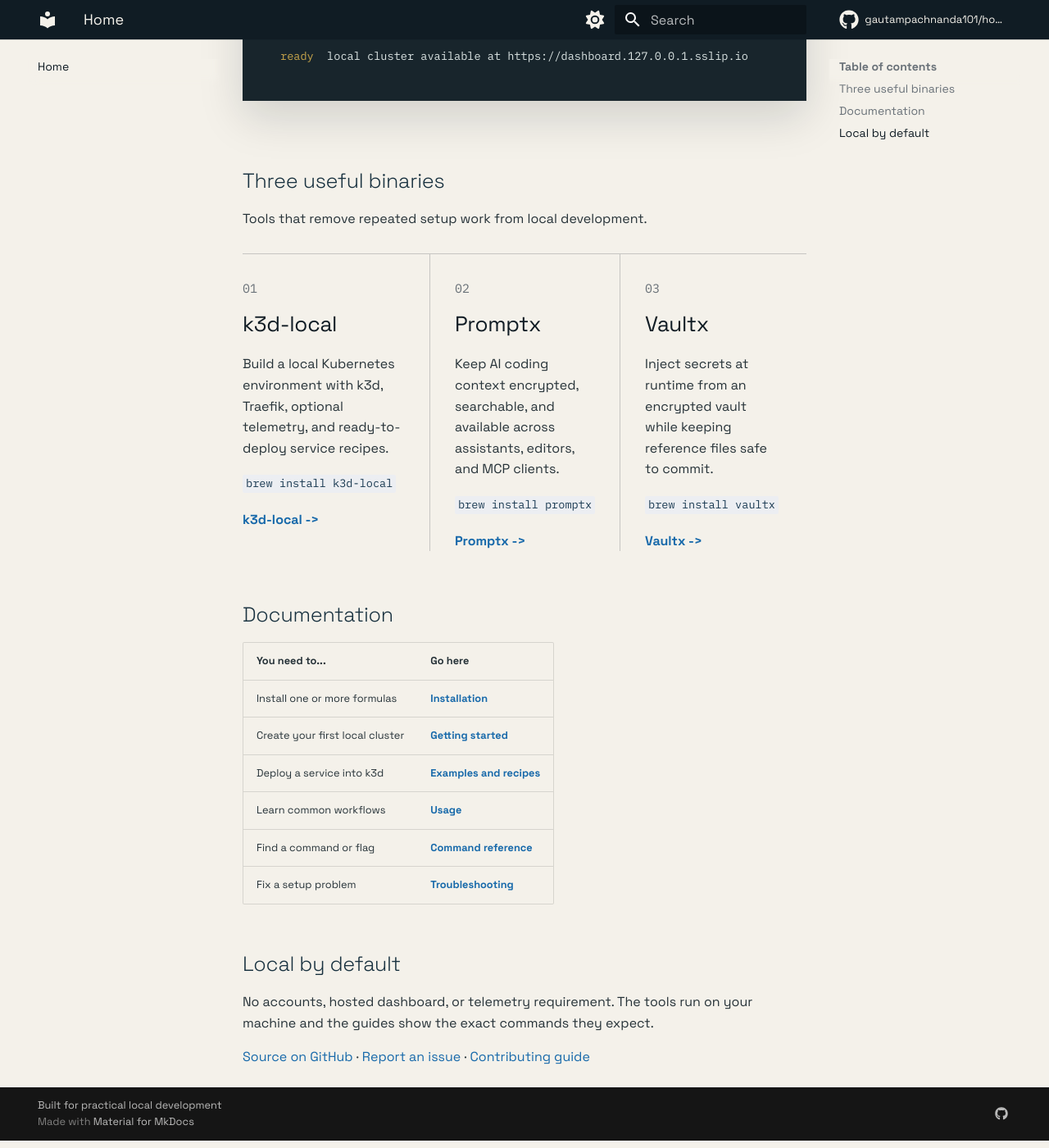
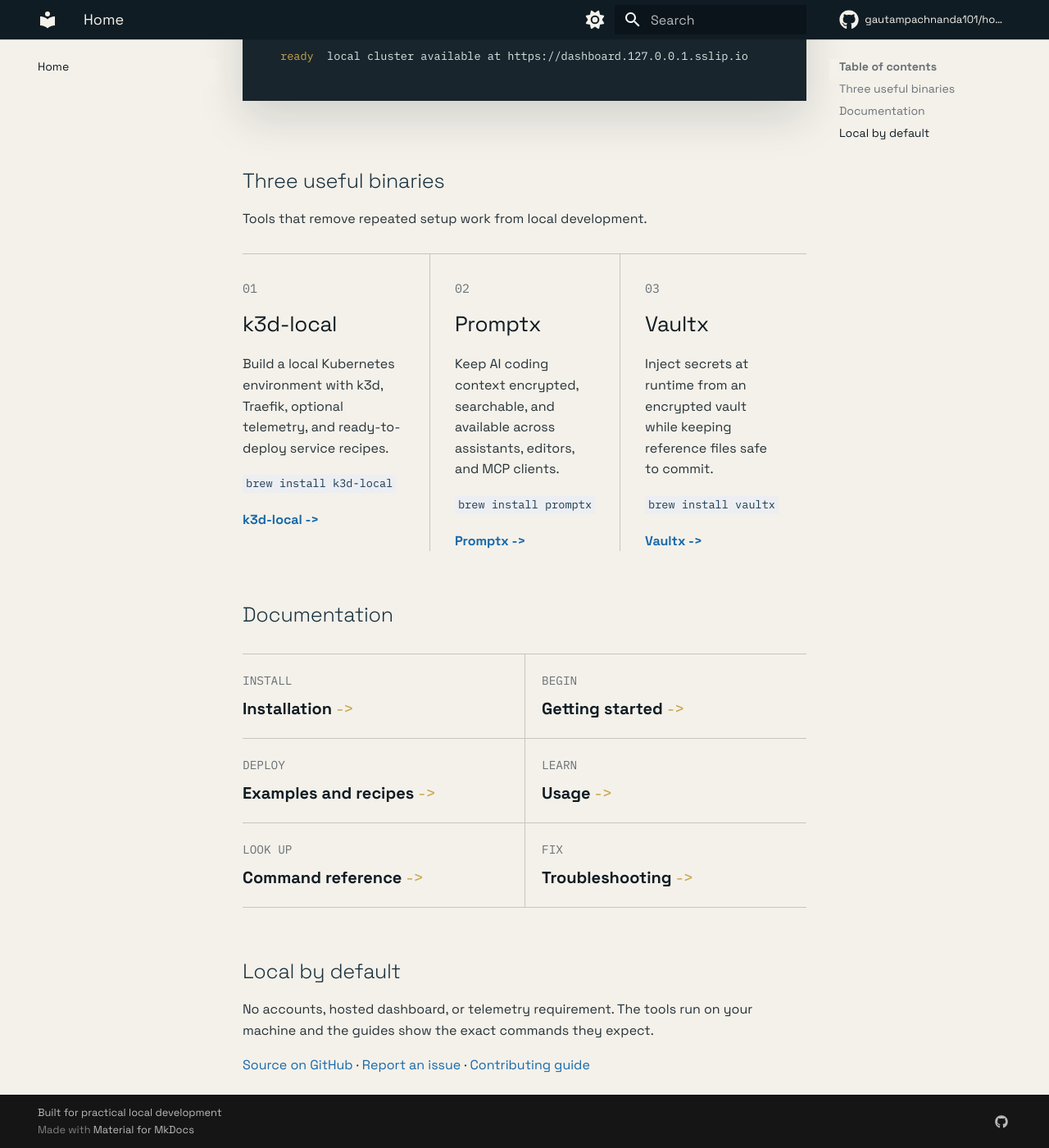
Before and after one commit to gautampachnanda101/homebrew-tap, an MkDocs documentation site: the page built from docs/index.md, in a window 1280 px wide and 1400 px high, scrolled down 994 px. Shown: the whole window at 82% size. Built offline with MkDocs 1.6.1 and Material for MkDocs 9.7.7, drawn with Linux system fonts in a browser that asks for light colours; comment, search, counter and statistics services are not loaded.

Commit message:
docs: replace fragile navigation table

```diff
--- a/docs/index.md
+++ b/docs/index.md
@@ -46,14 +46,14 @@
 
 ## Documentation
 
-| You need to... | Go here |
-| --- | --- |
-| Install one or more formulas | [Installation](https://gautampachnanda101.github.io/homebrew-tap/installation/) |
-| Create your first local cluster | [Getting started](https://gautampachnanda101.github.io/homebrew-tap/getting-started/) |
-| Deploy a service into k3d | [Examples and recipes](https://gautampachnanda101.github.io/homebrew-tap/examples/) |
-| Learn common workflows | [Usage](https://gautampachnanda101.github.io/homebrew-tap/usage/) |
-| Find a command or flag | [Command reference](https://gautampachnanda101.github.io/homebrew-tap/reference/commands/) |
-| Fix a setup problem | [Troubleshooting](https://gautampachnanda101.github.io/homebrew-tap/troubleshooting/) |
+<nav class="docs-links" aria-label="Documentation">
+  <a href="https://gautampachnanda101.github.io/homebrew-tap/installation/"><span>Install</span><strong>Installation <b aria-hidden="true">-&gt;</b></strong></a>
+  <a href="https://gautampachnanda101.github.io/homebrew-tap/getting-started/"><span>Begin</span><strong>Getting started <b aria-hidden="true">-&gt;</b></strong></a>
+  <a href="https://gautampachnanda101.github.io/homebrew-tap/examples/"><span>Deploy</span><strong>Examples and recipes <b aria-hidden="true">-&gt;</b></strong></a>
+  <a href="https://gautampachnanda101.github.io/homebrew-tap/usage/"><span>Learn</span><strong>Usage <b aria-hidden="true">-&gt;</b></strong></a>
+  <a href="https://gautampachnanda101.github.io/homebrew-tap/reference/commands/"><span>Look up</span><strong>Command reference <b aria-hidden="true">-&gt;</b></strong></a>
+  <a href="https://gautampachnanda101.github.io/homebrew-tap/troubleshooting/"><span>Fix</span><strong>Troubleshooting <b aria-hidden="true">-&gt;</b></strong></a>
+</nav>
 
 ## Local by default
 
--- a/docs/stylesheets/extra.css
+++ b/docs/stylesheets/extra.css
@@ -366,6 +366,44 @@
   color: #8b6915;
 }
 
+.docs-links {
+  border-top: 1px solid rgba(16, 28, 36, 0.2);
+  display: grid;
+  grid-template-columns: repeat(2, 1fr);
+  margin: 1.5rem 0 3rem;
+}
+
+.docs-links a {
+  border-bottom: 1px solid rgba(16, 28, 36, 0.2);
+  color: var(--tap-ink);
+  display: flex;
+  flex-direction: column;
+  gap: 0.35rem;
+  padding: 1rem 1rem 1rem 0;
+  text-decoration: none;
+}
+
+.docs-links a:nth-child(even) {
+  border-left: 1px solid rgba(16, 28, 36, 0.2);
+  padding-left: 1rem;
+}
+
+.docs-links span {
+  color: var(--tap-muted);
+  font-family: var(--md-code-font-family);
+  font-size: 0.72rem;
+  text-transform: uppercase;
+}
+
+.docs-links strong {
+  font-size: 1rem;
+}
+
+.docs-links b {
+  color: var(--tap-gold);
+  font-weight: 400;
+}
+
 .md-typeset table a {
   color: #1769aa;
   font-weight: 700;
@@ -382,6 +420,16 @@
 [data-md-color-scheme="slate"] .formula-grid,
 [data-md-color-scheme="slate"] .formula-item + .formula-item {
   border-color: rgba(237, 242, 245, 0.2);
+}
+
+[data-md-color-scheme="slate"] .docs-links,
+[data-md-color-scheme="slate"] .docs-links a,
+[data-md-color-scheme="slate"] .docs-links a:nth-child(even) {
+  border-color: rgba(237, 242, 245, 0.2);
+}
+
+[data-md-color-scheme="slate"] .docs-links a {
+  color: #edf2f5;
 }
 
 @media screen and (max-width: 700px) {
@@ -404,6 +452,15 @@
     border-top: 0;
   }
 
+  .docs-links {
+    display: block;
+  }
+
+  .docs-links a:nth-child(even) {
+    border-left: 0;
+    padding-left: 0;
+  }
+
   .catalog-item {
     display: block;
   }
```
